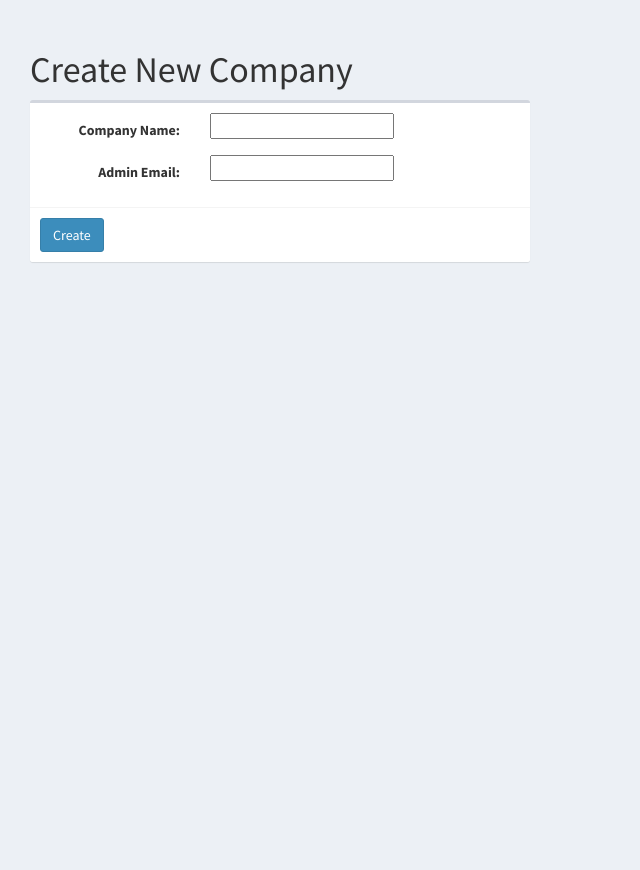
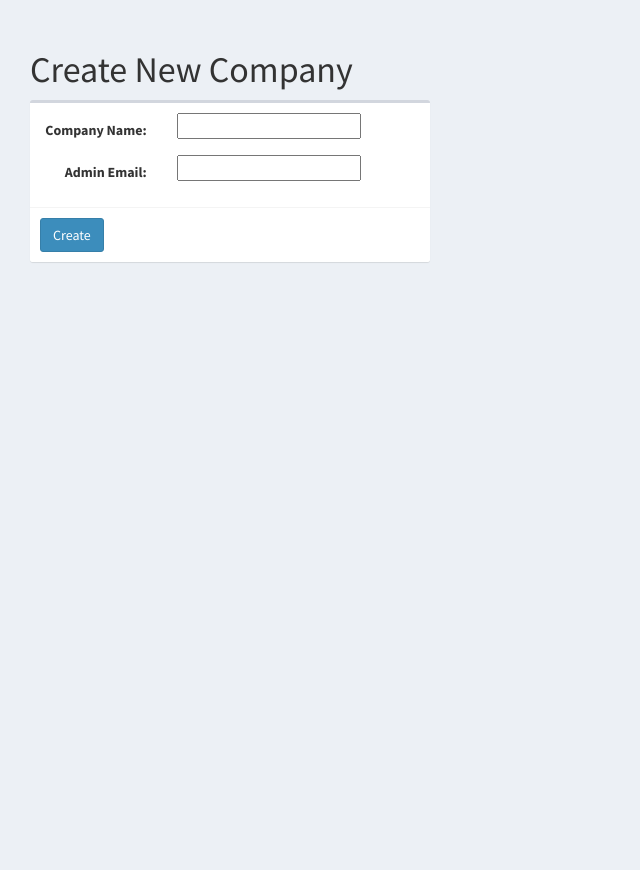
Before and after one commit to romanovskyj/fallball, a Django app: page /ui/resellers/1/new/ in a window 1280 px wide. Shown: the whole page, without its empty margins (0-640 px from the left). Run offline with Django 3.2, Linux system fonts and the light colour scheme; some libraries are stand-ins or nearby versions.

Commit message:
fast commit

```diff
--- a/filesharing/fs/filesharing/templates/ui/newcompany.html
+++ b/filesharing/fs/filesharing/templates/ui/newcompany.html
@@ -2,7 +2,7 @@
 
 {% block content %}
 <h1>Create New Company</h1>
-<div class="box" style="width:500px">
+<div class="box" style="width:400px">
     <form class="form-horizontal" method="POST" action="/ui/resellers/{{resellerId}}/new/">
         {% csrf_token %}
         {{ form.resellerId }}
@@ -16,7 +16,7 @@
                 <div class="col-sm-3"> {{ form.admin }}</div>
             </div>
         </div>
-        <div class="box-footer">
+        <div class="box-footer" align="left">
             <button type="submit" value="Submit" class="btn btn-primary">Create</button>
         </div>
     </form>
```
